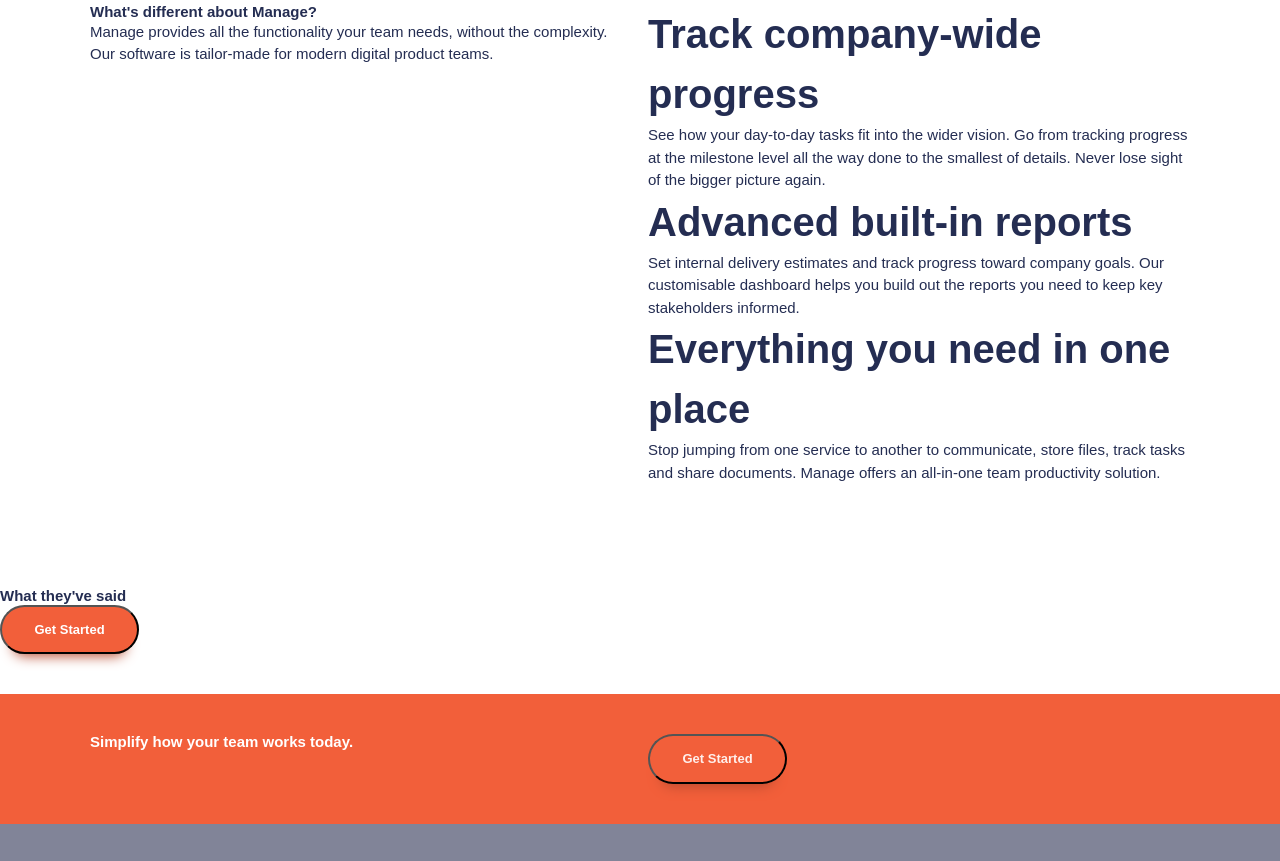
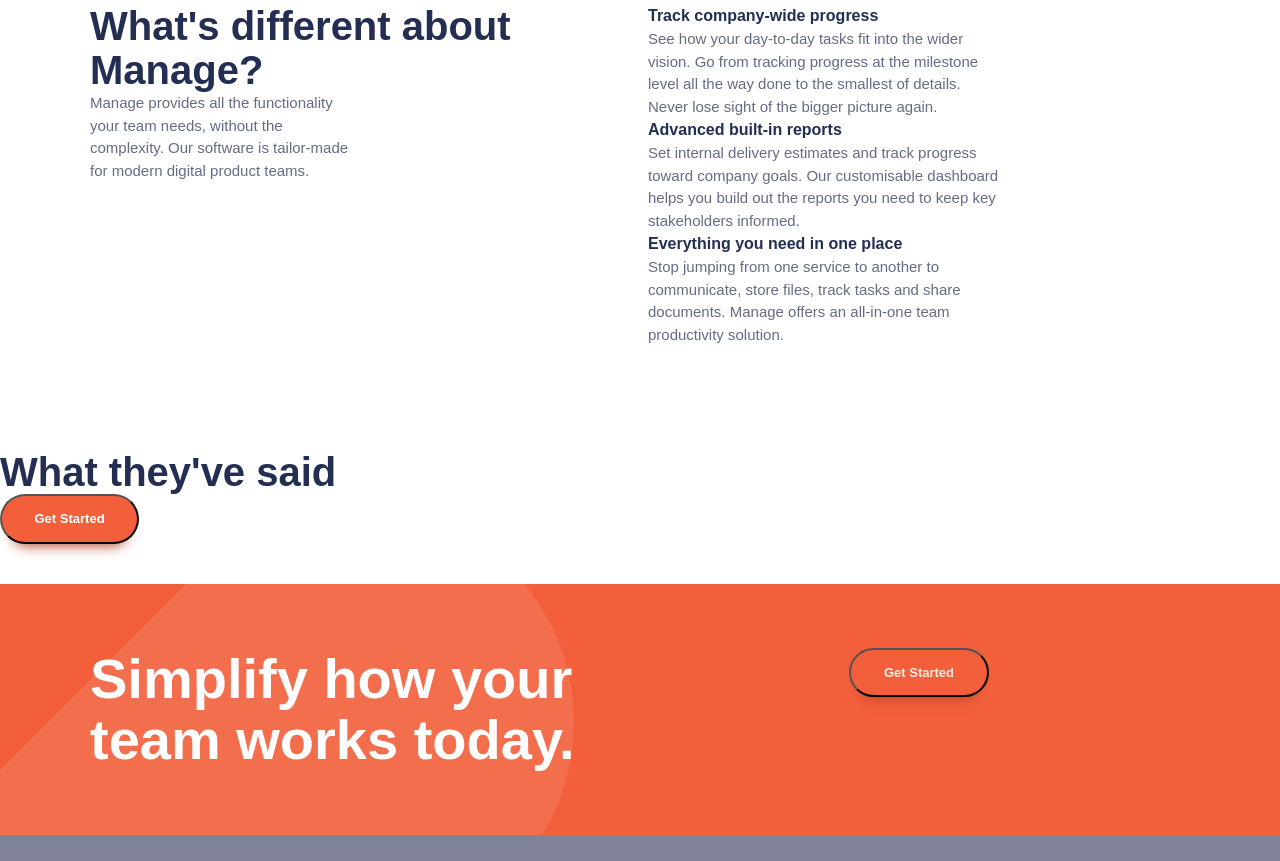
Before and after one commit to arnoldketer/Frontend-one, a website built with Vite: page index.html in a window 1280 px wide. Shown: the part 768-1629 px from the top of the page. Built offline with nearby package versions, Linux system fonts and the light colour scheme.

Commit message:
Modified the cta

```diff
--- a/index.html
+++ b/index.html
@@ -17,8 +17,8 @@
           <img class="icon-close" src="images/icon-close.svg" alt="" aria-hidden="true">
           <span class="visually-hidden">Menu</span>
         </button>
-        <nav class="primary-navigation" >
-          <ul aria-label="Primary" role="list" class="nav-list" id="primary-navigation">
+        <nav class="primary-navigation" id="primary-navigation" >
+          <ul aria-label="Primary" role="list" class="nav-list" >
             <li><a href="#"></a>Pricing</li>
             <li><a href="#"></a>Product</li>
             <li><a href="#"></a>About Us</li>
@@ -35,7 +35,7 @@
       <section class="padding-block-900">
         <div class="container">
           <div class="even-columns">
-            <div>
+           <div class="flow">
               <h1 class="fs-primary-heading fw-bold">
                 Bring everyone together to build better products.
               </h1>
@@ -50,12 +50,13 @@
               <img src="images/illustration-intro.svg" alt="">
           </div>
         </div>
+        </div>
       </section>
 
       <section class="padding-block-900">
         <div class="container">
           <div class="even-columns">
-            <div>
+            <div class="flow">
               <h2 class="fs-secondary-heading fw-bold">
                 What's different about Manage?
               </h2>
@@ -63,25 +64,37 @@
                 Manage provides all the functionality your team needs, without the complexity. Our software is tailor-made for modern digital product teams.
             </div>
             <div>
-              <ul role="list" class="numbered-items">
-                <li><h3 class="fs-600 fw-bold">
+              <ul role="list" class="numbered-items | flow">
+                <li>
+                  <div class="flow" style="--flow-spacer: 1em">
+                    <h3 class="fs-600 fw-bold">
                   Track company-wide progress
-                </h3>
-                <p>
+                    </h3>
+                    <p data-width="wide">
                   See how your day-to-day tasks fit into the wider vision. Go from tracking progress at the milestone level all the way done to the smallest of details. Never lose sight of the bigger picture again.
-                </p></li>
-                <li><h3 class="fs-600 fw-bold">
+                    </p>
+                  </div>
+                </li>
+                <li>
+                  <div class="flow" style="--flow-spacer: 1em">
+                  <h3 class="fs-600 fw-bold">
                   Advanced built-in reports
-                </h3>
-                  <p>
+                  </h3>
+                  <p data-width="wide">
                     Set internal delivery estimates and track progress toward company goals. Our customisable dashboard helps you build out the reports you need to keep key stakeholders informed.
-                  </p></li>
-                <li><h3 class="fs-600 fw-bold">
+                  </p>
+                  </div>
+                </li>
+                <li>
+                  <div class="flow" style="--flow-spacer: 1em">
+                  <h3 class="fs-600 fw-bold">
                   Everything you need in one place
-                </h3>
-                  <p>
+                  </h3>
+                  <p data-width="wide">
                     Stop jumping from one service to another to communicate, store files, track tasks and share documents. Manage offers an all-in-one team productivity solution.
-                  </p></li>
+                  </p>
+                  </div>
+                </li>
               </ul>
             </div>
           </div>
@@ -94,15 +107,15 @@
         <button class="button">Get Started</button>
       </section>
 
-      <section class=" cta | padding-block-700 bg-accent-400 text-neutral-100">
+      <section class=" cta | padding-block-900 bg-accent-400 text-neutral-100">
         <div class="container">
-          <div class="even-columns">
+          <div class="even-columns vertical-line-center">
             <div>
-              <h2 class="fs-secondary-heading fw-bold">
+              <p class="fs-primary-heading fw-bold">
                 Simplify how your team works today.
-              </h2>
+              </p>
             </div>
-            <div>
+            <div class="justify-self-end-md">
               <button class="button" data-type="inverted">Get Started</button>
             </div>
           </div>
@@ -126,7 +139,7 @@
           </div>
           <div>
             <nav class="footer-nav">
-              <ul aria-label="Footer" role="list">
+              <ul class="flow" style="--flow-spacer: 1em" aria-label="Footer" role="link">
                 <li><a href=""></a>Home</li>
                 <li><a href=""></a>Pricing</li>
                 <li><a href=""></a>Products</li>
--- a/style.css
+++ b/style.css
@@ -18,9 +18,9 @@
   --fw-semi-bold: 600;
   --fw-bold: 700;
 
-  --fs-300: .8125rem;
-  --fs-400: .875rem;
-  --fs-500: .9375rem;
+  --fs-300: 0.8125rem;
+  --fs-400: 0.875rem;
+  --fs-500: 0.9375rem;
   --fs-600: 1rem;
   --fs-700: 1.875rem;
   --fs-800: 2.5rem;
@@ -45,10 +45,9 @@
 
 @media (min-width: 50em){
   :root{
-    --fs-700: 3.5rem;
-    --fs-600: 2.5rem;
-
     --fs-body: var(--fs-500);
+    --fs-primary-heading:var(--fs-900);
+    --fs-secondary-heading:var(--fs-800);
     --fs-nav:var(--fs-300);
   }
 }
@@ -127,28 +126,6 @@ select {
 }
 
 
-.container {
-
-  --max-width: 1100px;
-  --padding: 1rem;
-  width: min(var(--max-width), 100% - (var(--padding)*2));
-  margin-inline: auto;
-}
-.even-columns{
-  display: grid;
-  gap: 1rem;
-
-}
-
-@media (min-width: 50em){
-  .even-columns{
-    grid-auto-flow: column;
-    grid-auto-columns: 1fr;
-  }
-}
-
-
-
 /* General styling */
 
 body{
@@ -156,6 +133,15 @@ body{
   font-family: var(--ff-body);
   color: var(--clr-primary-400);
 
+}
+
+p:not([class]){
+  opacity: 0.7;
+  max-width: 32ch;
+}
+
+p[data-width="wide"]{
+  max-width: 42ch;
 }
 
 /* button  */
@@ -213,7 +199,7 @@ body{
 
 .nav-list {
   display: flex;
-  gap: clamp(var(--size-400), 5vw, var(--size-800));
+  gap: clamp(var(--size-400), 5vw, var(--size-700));
   font-weight: var(--fw-semi-bold);
 }
 
@@ -276,10 +262,35 @@ body{
 
 }
 
+/* cta */
+
+.cta{
+  position: relative;
+  isolation: isolate;
+  text-align: center;
+}
+
+@media (min-width: 50em){
+  .cta{
+    text-align: left;
+  }
+}
+
+.cta::before{
+  content: "";
+  position: absolute;
+  z-index: -1;
+  inset: 0;
+  background-image: url("images/bg-tablet-pattern.svg"), url("images/bg-tablet-pattern.svg");
+  background-position: -15rem -5rem, 80rem -42rem;
+  background-repeat: no-repeat;
+  opacity: 0.1;
+}
+
 /* Utility classes */
 
 .visually-hidden {
-  position: absolute;
+position: absolute;
 position: absolute !important;
 width: 1px !important;
 height: 1px !important;
@@ -290,6 +301,46 @@ clip: rect(0,0,0,0) !important;
 white-space: nowrap !important;
 border: 0 !important;
 }
+
+.container {
+
+  --max-width: 1100px;
+  --padding: 1rem;
+  width: min(var(--max-width), 100% - (var(--padding)*2));
+  margin-inline: auto;
+}
+
+.even-columns{
+  display: grid;
+  gap: 1rem;
+
+}
+
+@media (min-width: 50em){
+  .even-columns{
+    grid-auto-flow: column;
+    grid-auto-columns: 1fr;
+  }
+}
+
+.vertical-align-center{
+  align-items: center;
+}
+
+.justify-self-end{
+  justify-self: end;
+}
+
+@media (min-width: 50em){
+  .justify-self-end-md{
+    justify-self: center;
+  }
+}
+
+:where(.flow:not(:first-child)){
+  margin-top: var(--flow-spacer, 3em);
+}
+
 
 .text-primary-400{
   background-color: var(--clr-primary-400);
@@ -333,11 +384,11 @@ border: 0 !important;
 }
 
 .fs-primary-heading{
-  font-weight: var(--fw-bold);
+  font-size: var(--fs-primary-heading);
   line-height: 1.1;
 }
 .fs-secondary-heading{
-  font-weight: var(--fw-semi-bold);
+  font-size: var(--fs-secondary-heading);
   line-height: 1.1;
 }
 
```
